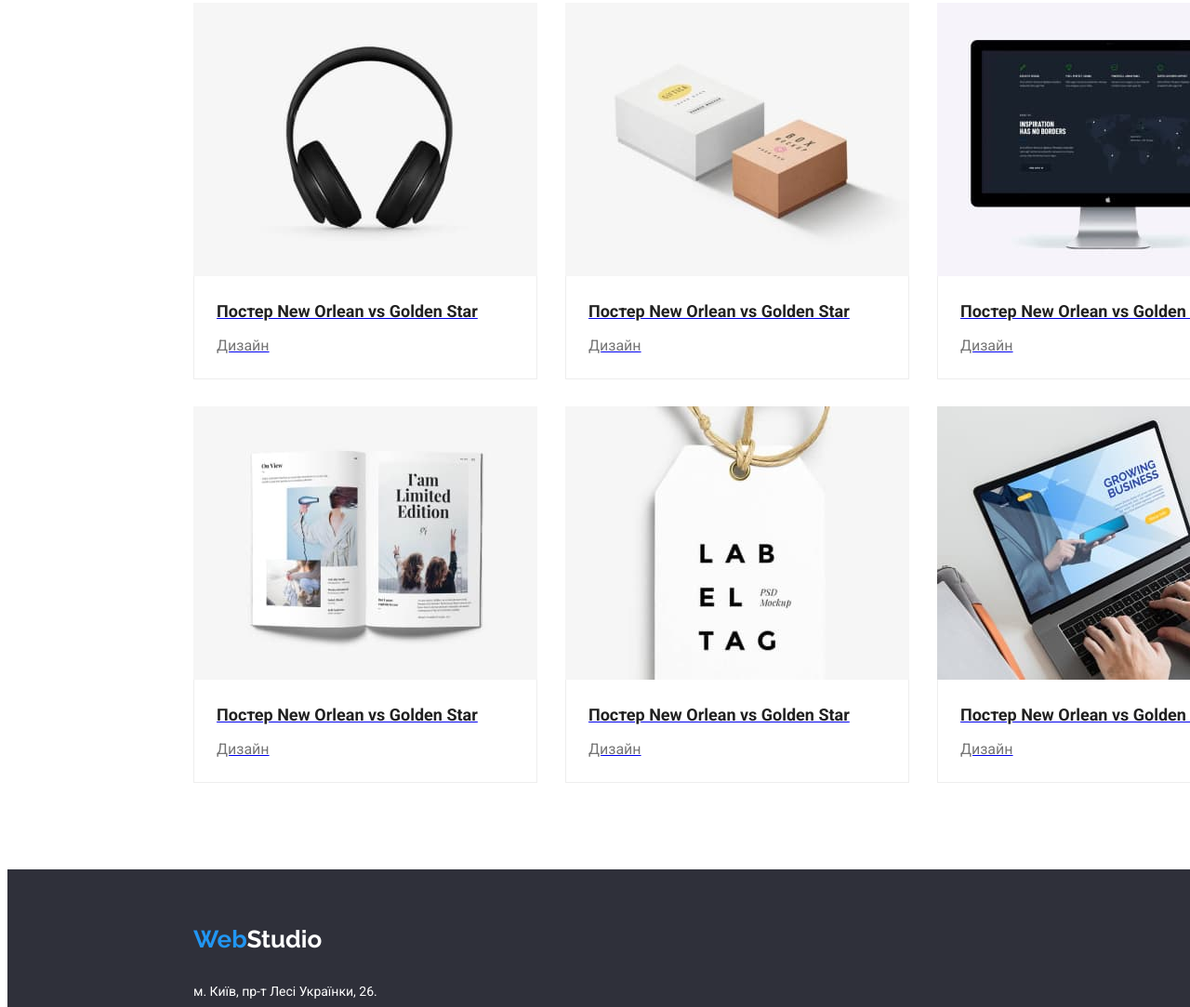
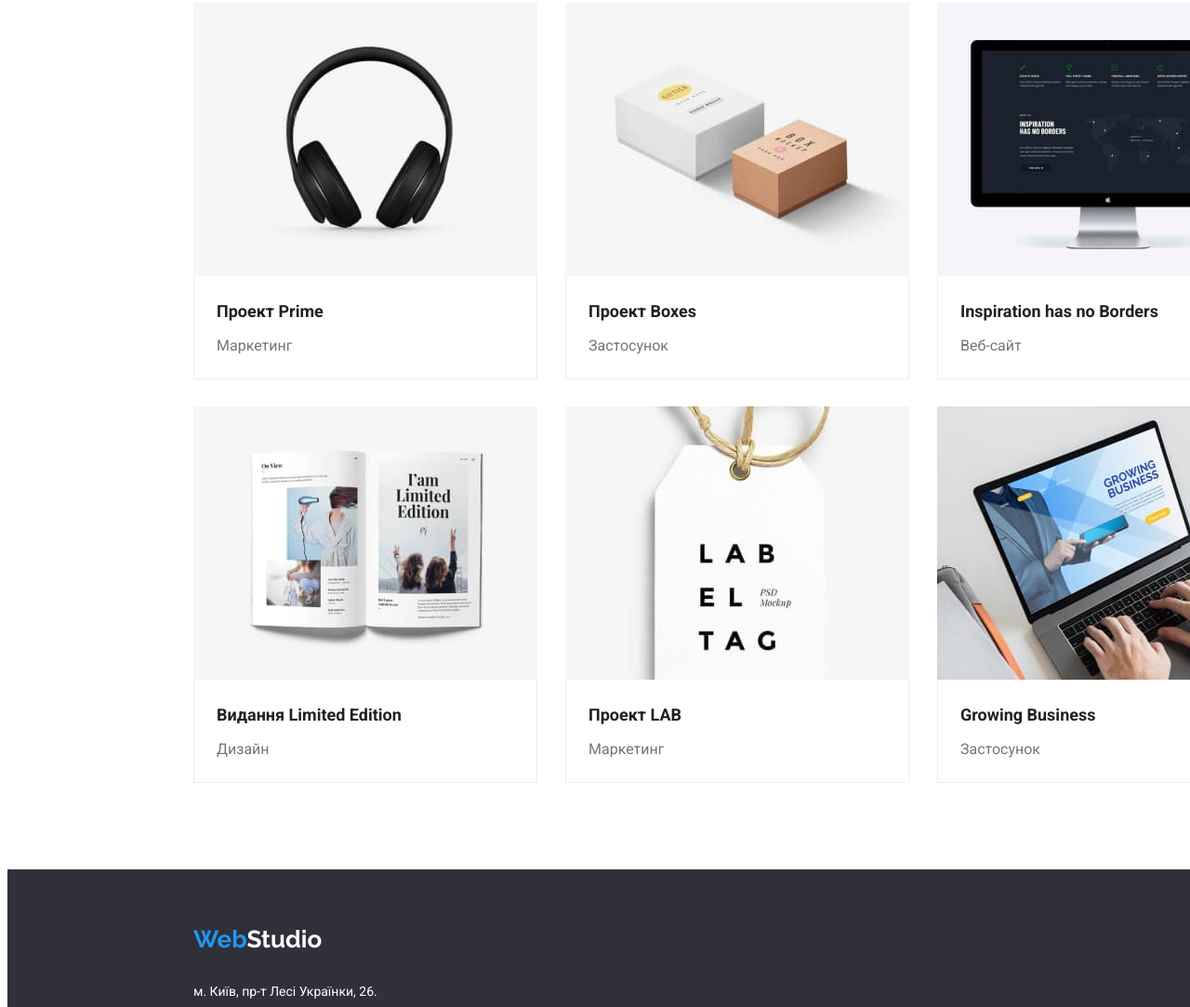
Before and after one commit to Liettualainen/goit-markup-hw-02, a plain HTML site: page portfolio.html in a window 1280 px wide. Shown: the part 687-1770 px from the top of the page at 93% size. Drawn offline with Linux system fonts and the light colour scheme.

Commit message:
text_decoration_portfolio

```diff
--- a/portfolio.html
+++ b/portfolio.html
@@ -68,8 +68,8 @@
                         <img class="image-job" src="images/portfolio/seafood.jpg"  alt="restoranphoto" width="370" />
 
                 <div class="text-photo">
-                    <h3 class="text-main">Постер New Orlean vs Golden Star</h3>
-                    <p class="text-subs">Дизайн</p>
+                    <h3 class="text-main">Ресторан Seafood</h3>
+                    <p class="text-subs">Застосунок</p>
                 </div>
                 </a>
             </li>
@@ -78,8 +78,8 @@
                         <img class="image-job" src="images/portfolio/prime.jpg" alt="headphones" width="370" />
 
                 <div class="text-photo">
-                    <h3 class="text-main">Постер New Orlean vs Golden Star</h3>
-                    <p class="text-subs">Дизайн</p>
+                    <h3 class="text-main">Проект Prime</h3>
+                    <p class="text-subs">Маркетинг</p>
                 </div>
                 </a>
             </li>
@@ -88,8 +88,8 @@
                         <img class="image-job" src="images/portfolio/boxes.jpg" alt="twoboxes" width="370" />
 
                 <div class="text-photo">
-                    <h3 class="text-main">Постер New Orlean vs Golden Star</h3>
-                    <p class="text-subs">Дизайн</p>
+                    <h3 class="text-main">Проект Boxes</h3>
+                    <p class="text-subs">Застосунок</p>
                 </div>
                 </a>
             </li>
@@ -98,8 +98,8 @@
                         <img class="image-job" src="images/portfolio/inspiration.jpg" alt="computers`monitor" width="370" />
 
                 <div class="text-photo">
-                    <h3 class="text-main">Постер New Orlean vs Golden Star</h3>
-                    <p class="text-subs">Дизайн</p>
+                    <h3 class="text-main">Inspiration has no Borders</h3>
+                    <p class="text-subs">Веб-cайт</p>
                 </div>
                 </a>
             </li>
@@ -108,7 +108,7 @@
                         <img class="image-job" src="images/portfolio/limited.jpg" alt="published magasine" width="370" />
 
                 <div class="text-photo">
-                    <h3 class="text-main">Постер New Orlean vs Golden Star</h3>
+                    <h3 class="text-main">Видання Limited Edition</h3>
                     <p class="text-subs">Дизайн</p>
                 </div>
                 </a>
@@ -118,8 +118,8 @@
                         <img class="image-job" src="images/portfolio/project.jpg" alt="paperwithsymbols" width="370" />
 
                 <div class="text-photo">
-                    <h3 class="text-main">Постер New Orlean vs Golden Star</h3>
-                    <p class="text-subs">Дизайн</p>
+                    <h3 class="text-main">Проект LAB</h3>
+                    <p class="text-subs">Маркетинг</p>
                 </div>
                 </a>
             </li>
@@ -128,8 +128,8 @@
                         <img class="image-job" src="images/portfolio/growing.jpg" alt="notebook" width="370" />
 
                 <div class="text-photo">
-                    <h3 class="text-main">Постер New Orlean vs Golden Star</h3>
-                    <p class="text-subs">Дизайн</p>
+                    <h3 class="text-main">Growing Business</h3>
+                    <p class="text-subs">Застосунок</p>
                 </div>
                 </a>
             </li>
--- a/styles/styles.css
+++ b/styles/styles.css
@@ -318,7 +318,9 @@ padding: 60px 0;
     color: var(--background-color-main);
     background-color: var(--color-button);
 }
-
+.ref {
+    text-decoration: none;
+}
 .job-type {
      display: flex;
      margin-bottom: 34px;
```
